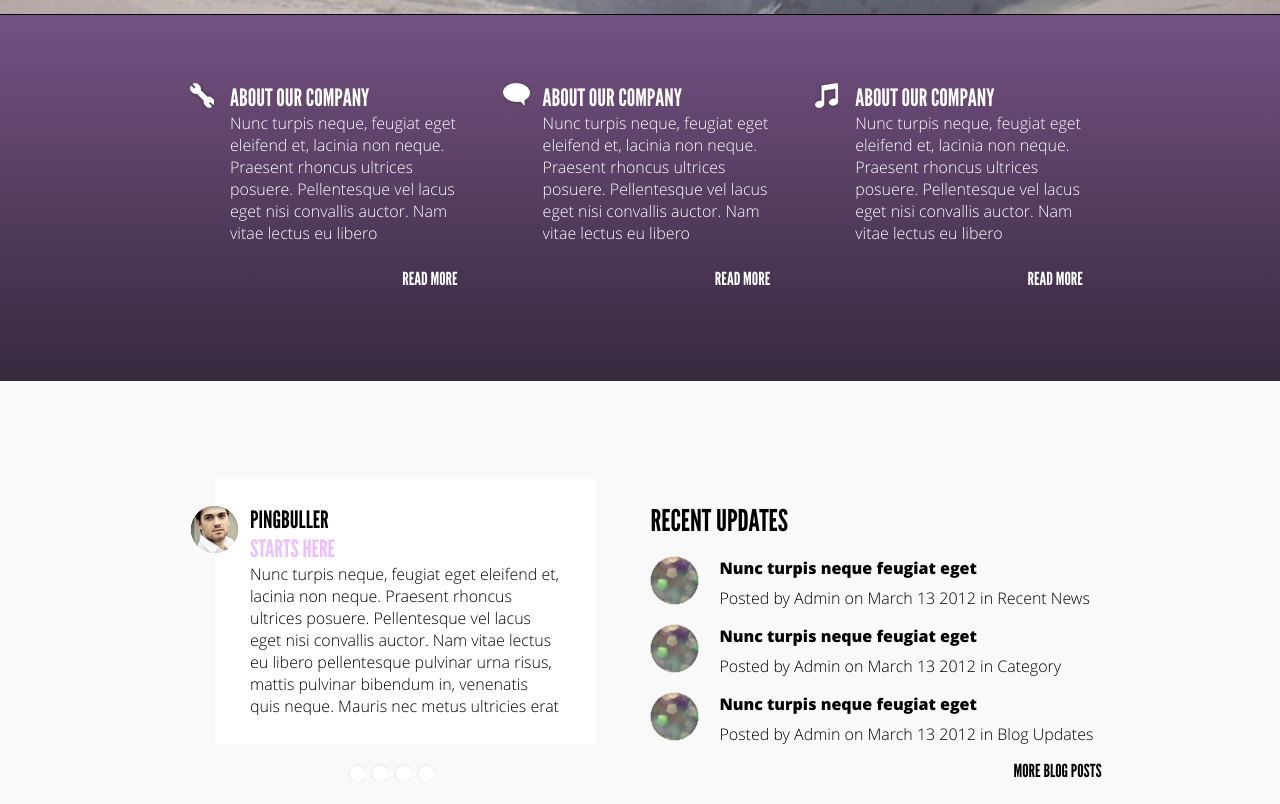
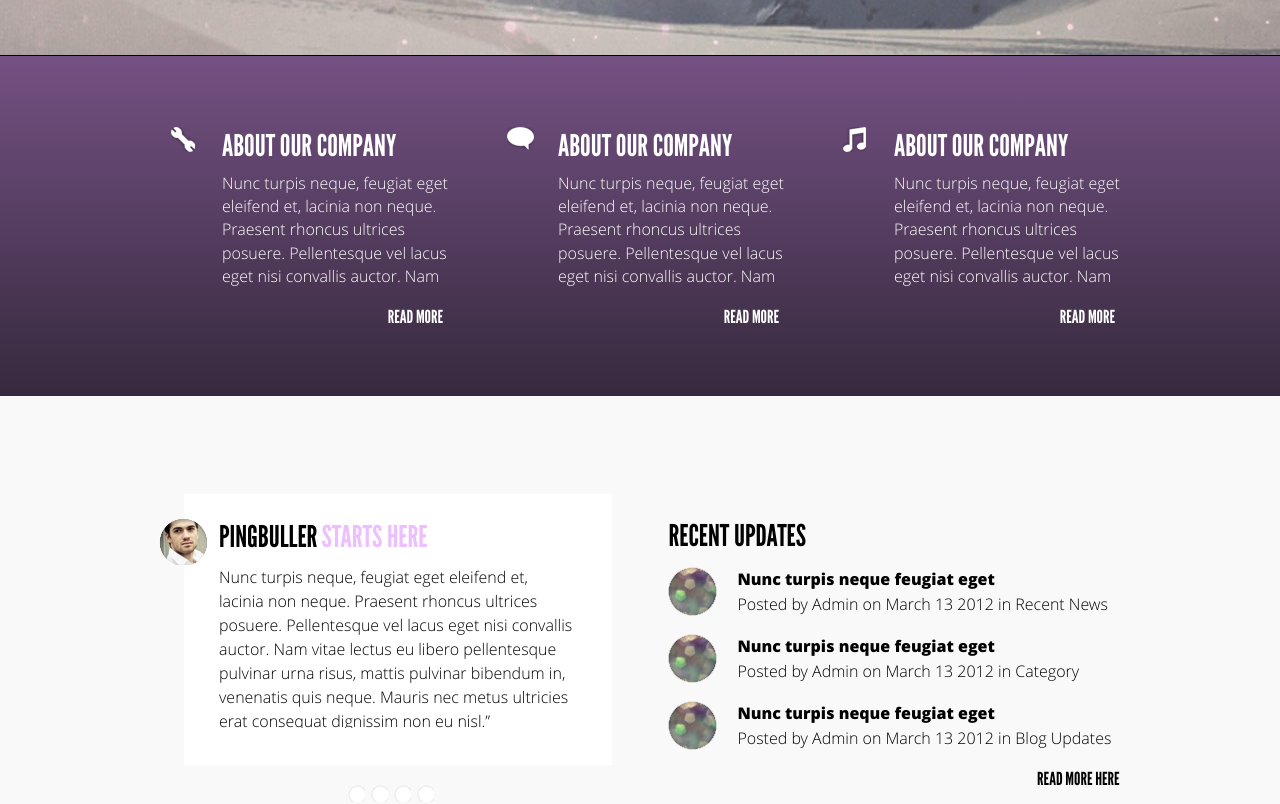
Before and after one commit to nazarr86/nazarr86.github.io, a plain HTML site: page html_css/lab7-2_attempt2/index.html in a window 1280 px wide. Shown: the part 790-1594 px from the top of the page. Drawn offline with Linux system fonts and the light colour scheme.

Commit message:
Started pixel perfect

```diff
--- a/html_css/lab7-2_attempt2/css/mediaqueries.css
+++ b/html_css/lab7-2_attempt2/css/mediaqueries.css
@@ -475,7 +475,6 @@
 		position: relative;
 		overflow: hidden;
 		margin-left: 20px;
-		/*padding-top: 35px;*/
 		width: 100%;
 	}
 
@@ -491,10 +490,15 @@
 	    width: 100%;
 	    background: rgba(0, 0, 0, 0.2);
 	    height: 400px;
-	    margin-top: 166px;
+	    margin-top: 174px;
+	    position: absolute;
+	    left:0;
+	    top: 100px;
+
 	}
 
 	.slider {
+		max-width: 960px;
 	    margin: 0 auto;
 	    padding-top: 0;
 	}
@@ -536,16 +540,28 @@
 	.header-slider__nav-item{
 		float: right;
 		clear: right;
-		margin-top: 92px;
+		margin-top: 661px;
 		padding-bottom: 58px;
-		padding-right: 16%;
+		padding-right: 17%;
 	}
 
 	/*==========SUB-HEADER 960px==========*/
 
+	.sub-header{
+		padding-bottom: 42px;
+	}
+
 	.sub-header__box{
-		width: 31%;
-		margin-right: 11px;
+		width: 30%;
+		margin-left: 44px;
+	}
+
+	.sub-header__box:first-child{
+		margin-left: 0;
+	}
+	.sub-header__title{
+		font-size: 30px;
+		margin-bottom: 8px;
 	}
 
 	.sub-header__title--talks{
@@ -558,11 +574,12 @@
 
 	.sub-header__text{
 		width: 82%;
-		height: 136px;
+		height: 114px;
+		line-height: 1.45;
 	}
 
 	.sub-header__link{
-		padding-right: 0px;
+		padding-right: 5px;
 	}
 
 	/*==========CONTENT 960px==========*/
@@ -577,22 +594,54 @@
 		margin-left: 20px;
 	}
 
+	.content-posts__header{
+		padding-bottom: 10px;
+	}
+
+	.content-posts__author{
+		font-size: 30px;
+		display: inline;
+	}
+
+	.content-posts__article {
+		width: 93%;
+		margin-left: 4px;
+		padding-top: 24px;
+	}
+
+
+	.content-posts__title{
+		font-size: 30px;
+		display: inline;
+	}
+
+	.content-posts-text {
+    	height: 163px;
+    	line-height: 1.5;
+    }
+
 	.content-updates{
 		width: 47%;
 		float: left;
-		margin-left: 48px;
+		margin-left: 66px;
 	}
 
 	.content{
 		overflow: hidden;
 	}
 
-	.content-posts__article {
-		width: 82%;
-	}
 
 	.content-updates__header{
 		margin-top: 23px;
+		margin-bottom: 13px;
+	}
+
+	.content-updates__title{
+		margin-bottom: 3px;
+	}
+
+	.content-updates__article{
+		margin-bottom: 18px;
 	}
 
 	/*==========LOGOS 960px==========*/
--- a/html_css/lab7-2_attempt2/css/style.css
+++ b/html_css/lab7-2_attempt2/css/style.css
@@ -242,7 +242,7 @@
 /*==========SUB-HEADER==========*/
 
 .sub-header{
-	padding: 68px 0 65px;
+	padding: 71px 0 65px;
 	background: rgba(246,41,12,1);
 	background: -moz-linear-gradient(top, rgba(246,41,12,1) 0%, rgba(116,81,131,1) 0%, rgba(54,41,61,1) 100%);
 	background: -webkit-gradient(left top, left bottom, color-stop(0%, rgba(246,41,12,1)), color-stop(0%, rgba(116,81,131,1)), color-stop(100%, rgba(54,41,61,1)));
@@ -262,8 +262,8 @@
 
 .sub-header__title{
 	background: url(../img/icon_sub-header.png) 0 0 no-repeat;
-	margin-left: 30px;
-	padding-left: 40px;
+	margin-left: 11px;
+	padding-left: 51px;
 	font-size: 24px;
 	font-family: 'League Gothic Regular', Arial, Tahoma, sans-serif;
 	color: #fff;
@@ -275,7 +275,7 @@
 	height: 67px;
 	width: 74%;
 	overflow: hidden;
-	margin-left: 70px;
+	margin-left: 62px;
 	font-size: 16px;
 	font-family: 'OpenSans Light', Arial, Tahoma, sans-serif;
 	color: #fff;
@@ -306,10 +306,11 @@
 }
 
 .content-posts__article{
-	width: 68%;
+	width: 93%;
 	background: #fff;
-	margin-left: 35px;
+	margin-left: 24px;
 	padding: 26px 35px 29px 0px;
+	height: 218px;
 }
 
 .content-posts__header{
--- a/html_css/lab7-2_attempt2/index.html
+++ b/html_css/lab7-2_attempt2/index.html
@@ -110,7 +110,7 @@
 						<p class="content-updates__title">Nunc turpis neque feugiat eget</p>
 						<p class="content-updates__info">Posted by Admin on March 13 2012 in Blog Updates</p>
 					</div>
-					<a href="#" class="content-updates__more">MORE BLOG POSTS</a>
+					<a href="#" class="content-updates__more">read more here</a>
 				</div>
 			</div>
 		</div>
```
